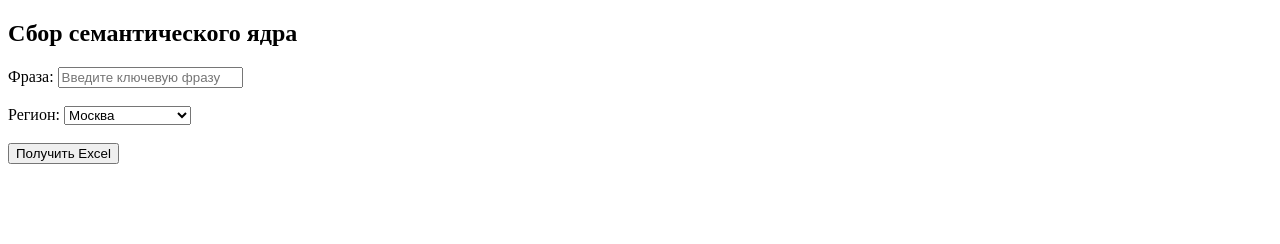
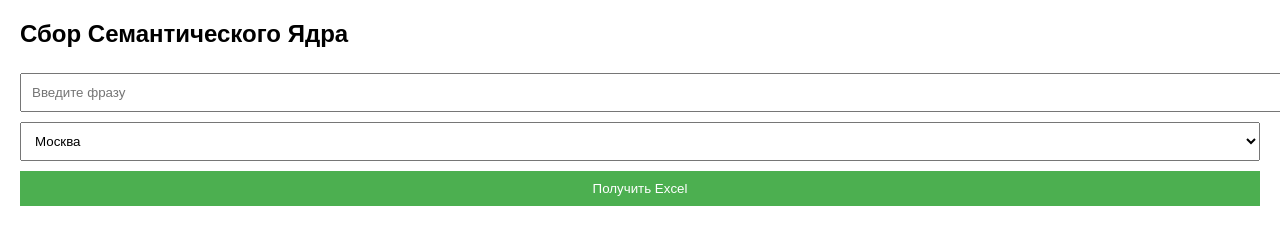
Before and after one commit to Dmitry-Ermilov/collecting_semantic_core, a plain HTML site: page miniapp.html in a window 1280 px wide. Drawn offline with Linux system fonts and the light colour scheme.

Commit message:
Update miniapp.html

```diff
--- a/miniapp.html
+++ b/miniapp.html
@@ -1,34 +1,34 @@
 <!DOCTYPE html>
 <html lang="ru">
 <head>
-    <meta charset="UTF-8">
-    <title>MiniApp СЯ</title>
+<meta charset="UTF-8">
+<title>Сбор СЯ</title>
+<style>
+body { font-family: Arial; margin: 20px; }
+input, select, button { padding: 10px; margin: 5px 0; width: 100%; }
+button { background-color: #4CAF50; color: white; border: none; cursor: pointer; }
+button:hover { background-color: #45a049; }
+</style>
 </head>
 <body>
-    <h2>Сбор семантического ядра</h2>
-    <label>Фраза:</label>
-    <input type="text" id="phrase" placeholder="Введите ключевую фразу"><br><br>
+<h2>Сбор Семантического Ядра</h2>
+<input id="phrase" placeholder="Введите фразу">
+<select id="region">
+<option value="225">Москва</option>
+<option value="187">Санкт-Петербург</option>
+<option value="216">Россия</option>
+</select>
+<button onclick="sendData()">Получить Excel</button>
 
-    <label>Регион:</label>
-    <select id="region">
-        <option value="Москва">Москва</option>
-        <option value="Санкт-Петербург">Санкт-Петербург</option>
-        <option value="Россия">Россия</option>
-    </select><br><br>
+<script>
+function sendData() {
+    const phrase = document.getElementById('phrase').value;
+    const region = document.getElementById('region').value;
 
-    <button onclick="sendDataToBot()">Получить Excel</button>
+    if(!phrase) { alert('Введите фразу'); return; }
 
-    <script>
-        const tg = window.Telegram.WebApp;
-        tg.expand(); // открываем на весь экран
-
-        function sendDataToBot() {
-            const data = {
-                phrase: document.getElementById('phrase').value,
-                region: document.getElementById('region').value
-            };
-            tg.sendData(JSON.stringify(data)); // отправка данных боту
-        }
-    </script>
+    Telegram.WebApp.sendData(JSON.stringify({ phrase, region }));
+}
+</script>
 </body>
 </html>
```
